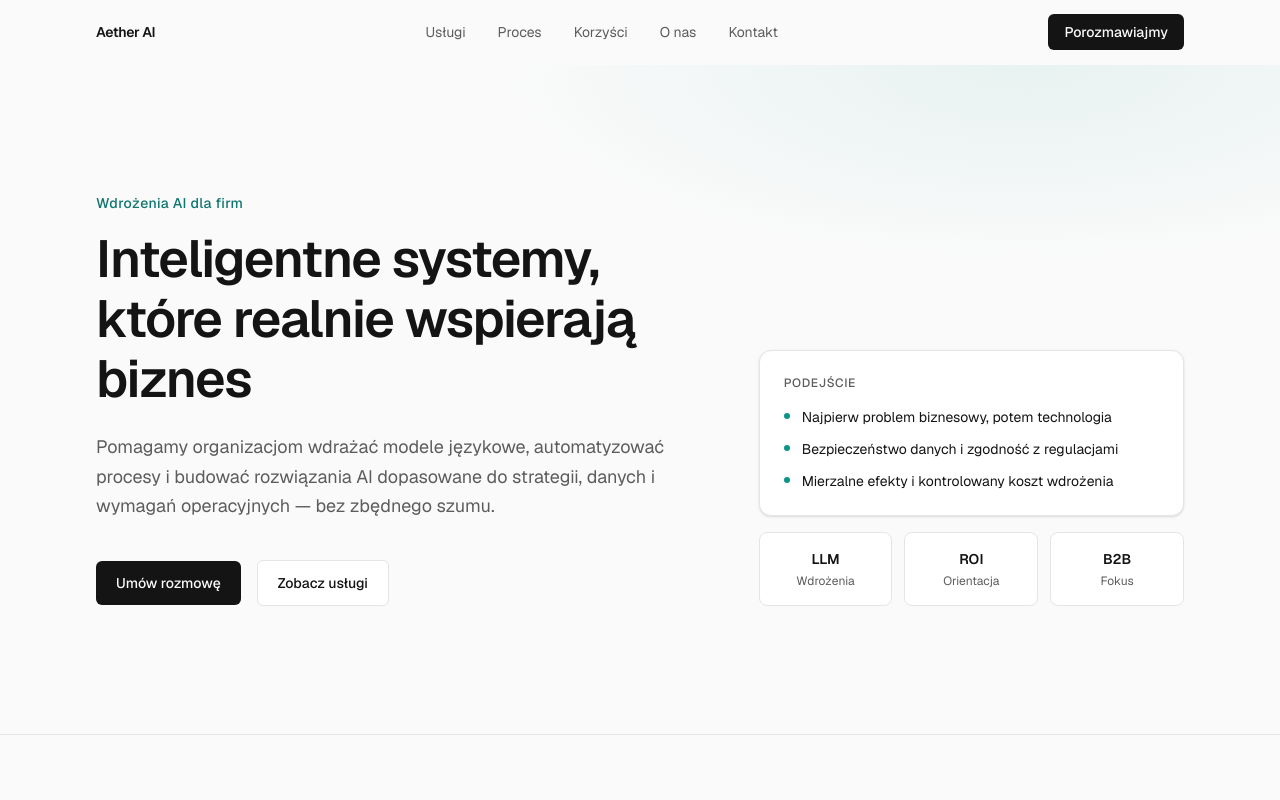
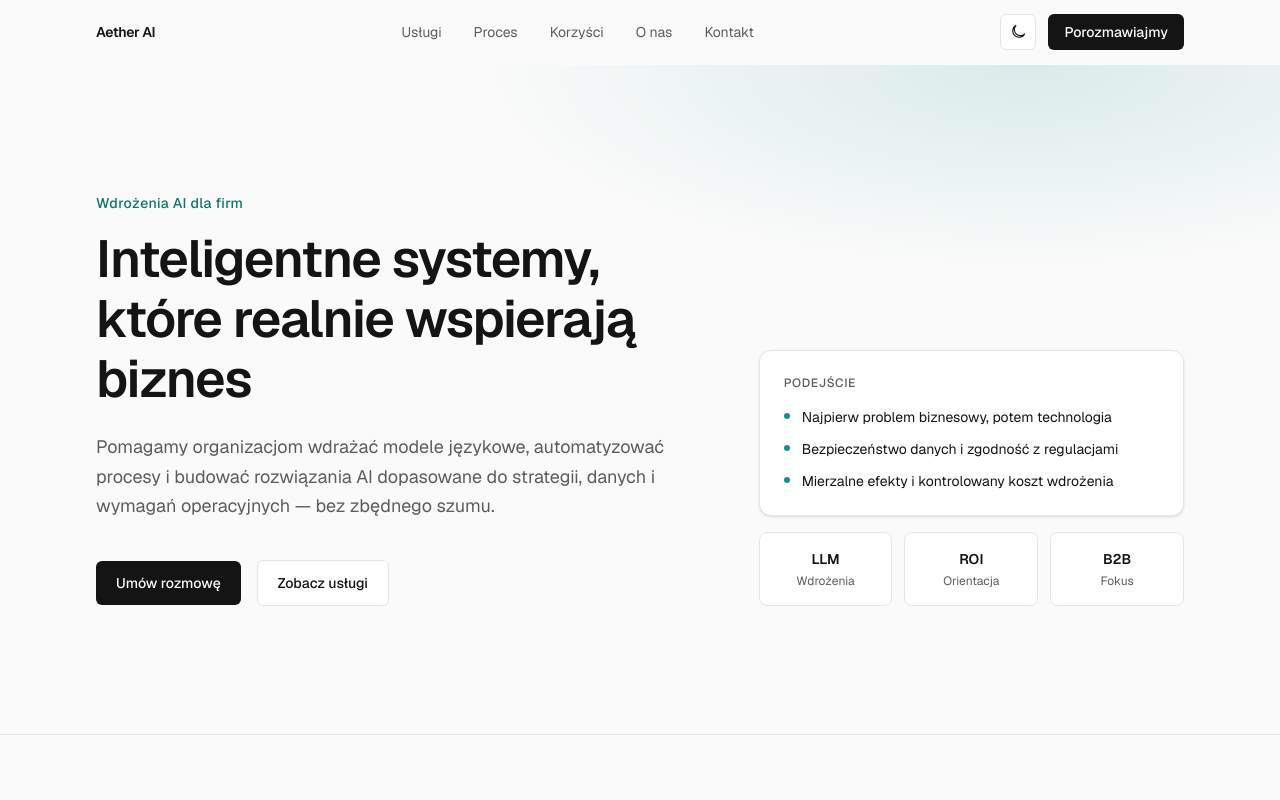
Before and after one commit to TommML/aether-ai-landing, a Next.js app: page / in a window 1280 px wide. Shown: the top 800 px of the page. Built offline with nearby package versions, Linux system fonts and the light colour scheme.

Commit message:
feat(ui): dark mode, skip-link i lekkie animacje
Zamyka luki vs brief v1: motyw jasny/ciemny z przełącznikiem i preferencją systemu, skip-link do #main, subtelne fade-up z respektowaniem prefers-reduced-motion.

```diff
--- a/src/app/globals.css
+++ b/src/app/globals.css
@@ -9,6 +9,17 @@
   --accent: #0d9488;
   --accent-soft: #ccfbf1;
   --accent-dark: #0f766e;
+}
+
+.dark {
+  --background: #0c0c0c;
+  --foreground: #f5f5f5;
+  --muted: #a3a3a3;
+  --border: #2a2a2a;
+  --card: #141414;
+  --accent: #2dd4bf;
+  --accent-soft: #134e4a;
+  --accent-dark: #5eead4;
 }
 
 @theme inline {
@@ -43,3 +54,68 @@ body {
   outline: 2px solid var(--accent);
   outline-offset: 2px;
 }
+
+.skip-link {
+  position: absolute;
+  left: 1rem;
+  top: 1rem;
+  z-index: 100;
+  padding: 0.625rem 1rem;
+  border-radius: 0.375rem;
+  background: var(--foreground);
+  color: var(--background);
+  font-size: 0.875rem;
+  font-weight: 500;
+  transform: translateY(-200%);
+  transition: transform 0.15s ease;
+}
+
+.skip-link:focus {
+  transform: translateY(0);
+  outline: 2px solid var(--accent);
+  outline-offset: 2px;
+}
+
+@keyframes fade-up {
+  from {
+    opacity: 0;
+    transform: translateY(12px);
+  }
+  to {
+    opacity: 1;
+    transform: translateY(0);
+  }
+}
+
+.animate-fade-up {
+  animation: fade-up 0.55s ease-out both;
+}
+
+.animate-delay-1 {
+  animation-delay: 0.08s;
+}
+
+.animate-delay-2 {
+  animation-delay: 0.16s;
+}
+
+.animate-delay-3 {
+  animation-delay: 0.24s;
+}
+
+@media (prefers-reduced-motion: reduce) {
+  html {
+    scroll-behavior: auto;
+  }
+
+  .animate-fade-up,
+  .animate-delay-1,
+  .animate-delay-2,
+  .animate-delay-3 {
+    animation: none;
+  }
+
+  .skip-link {
+    transition: none;
+  }
+}
--- a/src/app/layout.tsx
+++ b/src/app/layout.tsx
@@ -42,13 +42,33 @@ export const metadata: Metadata = {
   },
 };
 
+const themeInitScript = `
+(function () {
+  try {
+    var stored = localStorage.getItem("aether-theme");
+    var dark =
+      stored === "dark" ||
+      (stored !== "light" &&
+        window.matchMedia("(prefers-color-scheme: dark)").matches);
+    if (dark) document.documentElement.classList.add("dark");
+  } catch (e) {}
+})();
+`;
+
 export default function RootLayout({ children }: LayoutProps<"/">) {
   return (
     <html
       lang="pl"
       className={`${geistSans.variable} ${geistMono.variable} h-full antialiased`}
+      suppressHydrationWarning
     >
+      <head>
+        <script dangerouslySetInnerHTML={{ __html: themeInitScript }} />
+      </head>
       <body className="min-h-full flex flex-col bg-background text-foreground">
+        <a href="#main" className="skip-link">
+          Przejdź do treści
+        </a>
         {children}
       </body>
     </html>
--- a/src/app/page.tsx
+++ b/src/app/page.tsx
@@ -11,7 +11,7 @@ export default function Home() {
   return (
     <>
       <Navbar />
-      <main className="flex-1">
+      <main id="main" className="flex-1" tabIndex={-1}>
         <Hero />
         <Services />
         <HowWeWork />
--- a/src/components/Hero.tsx
+++ b/src/components/Hero.tsx
@@ -10,11 +10,11 @@ export default function Hero() {
         aria-hidden="true"
         style={{
           background:
-            "radial-gradient(ellipse 70% 50% at 80% 0%, rgba(13,148,136,0.08), transparent 60%)",
+            "radial-gradient(ellipse 70% 50% at 80% 0%, color-mix(in srgb, var(--accent) 14%, transparent), transparent 60%)",
         }}
       />
       <div className="relative mx-auto grid max-w-6xl gap-12 px-4 py-20 sm:px-6 sm:py-28 lg:grid-cols-12 lg:px-8 lg:py-32">
-        <div className="lg:col-span-7">
+        <div className="animate-fade-up lg:col-span-7">
           <p className="mb-4 text-sm font-medium tracking-wide text-accent-dark">
             Wdrożenia AI dla firm
           </p>
@@ -45,8 +45,8 @@ export default function Hero() {
           </div>
         </div>
 
-        <aside className="flex flex-col justify-end gap-4 lg:col-span-5">
-          <div className="rounded-xl border border-border bg-card p-6 shadow-sm">
+        <aside className="animate-fade-up animate-delay-2 flex flex-col justify-end gap-4 lg:col-span-5">
+          <div className="rounded-xl border border-border bg-card p-6 shadow-sm transition-shadow hover:shadow-md">
             <p className="text-xs font-medium uppercase tracking-wider text-muted">
               Podejście
             </p>
@@ -82,7 +82,7 @@ export default function Hero() {
             ].map((item) => (
               <div
                 key={item.label}
-                className="rounded-lg border border-border bg-card px-3 py-4 text-center"
+                className="rounded-lg border border-border bg-card px-3 py-4 text-center transition-colors hover:border-accent/40"
               >
                 <p className="text-sm font-semibold text-foreground">
                   {item.value}
--- a/src/components/Navbar.tsx
+++ b/src/components/Navbar.tsx
@@ -1,6 +1,7 @@
 "use client";
 
 import { useEffect, useState } from "react";
+import ThemeToggle from "@/components/ThemeToggle";
 
 const links = [
   { href: "#uslugi", label: "Usługi" },
@@ -37,7 +38,7 @@ export default function Navbar() {
       }`}
     >
       <nav
-        className="mx-auto flex h-16 max-w-6xl items-center justify-between px-4 sm:px-6 lg:px-8"
+        className="mx-auto flex h-16 max-w-6xl items-center justify-between gap-3 px-4 sm:px-6 lg:px-8"
         aria-label="Główna nawigacja"
       >
         <a
@@ -60,16 +61,21 @@ export default function Navbar() {
           ))}
         </ul>
 
+        <div className="hidden items-center gap-3 md:flex">
+          <ThemeToggle />
           <a
             href="#kontakt"
-          className="hidden rounded-md bg-foreground px-4 py-2 text-sm font-medium text-background transition-opacity hover:opacity-90 md:inline-flex"
+            className="inline-flex rounded-md bg-foreground px-4 py-2 text-sm font-medium text-background transition-opacity hover:opacity-90"
           >
             Porozmawiajmy
           </a>
+        </div>
 
+        <div className="flex items-center gap-2 md:hidden">
+          <ThemeToggle />
           <button
             type="button"
-          className="inline-flex items-center justify-center rounded-md p-2 text-foreground md:hidden"
+            className="inline-flex items-center justify-center rounded-md p-2 text-foreground"
             aria-expanded={open}
             aria-controls="mobile-menu"
             aria-label={open ? "Zamknij menu" : "Otwórz menu"}
@@ -92,6 +98,7 @@ export default function Navbar() {
               )}
             </svg>
           </button>
+        </div>
       </nav>
 
       {open && (
--- a/src/components/Services.tsx
+++ b/src/components/Services.tsx
@@ -29,7 +29,7 @@ export default function Services() {
       aria-labelledby="services-heading"
     >
       <div className="mx-auto max-w-6xl px-4 sm:px-6 lg:px-8">
-        <div className="max-w-2xl">
+        <div className="animate-fade-up max-w-2xl">
           <p className="text-sm font-medium tracking-wide text-accent-dark">
             Usługi
           </p>
@@ -49,7 +49,9 @@ export default function Services() {
           {services.map((service, index) => (
             <li
               key={service.title}
-              className="group rounded-xl border border-border bg-card p-6 transition-colors hover:border-accent/40 sm:p-8"
+              className={`group animate-fade-up rounded-xl border border-border bg-card p-6 transition-colors hover:border-accent/40 sm:p-8 ${
+                index % 2 === 1 ? "animate-delay-1" : ""
+              }`}
             >
               <span className="font-mono text-xs text-muted">
                 0{index + 1}
--- /dev/null
+++ b/src/components/ThemeToggle.tsx
@@ -0,0 +1,84 @@
+"use client";
+
+import { useEffect, useState } from "react";
+
+type Theme = "light" | "dark";
+
+function resolveTheme(): Theme {
+  const stored = window.localStorage.getItem("aether-theme");
+  if (stored === "light" || stored === "dark") return stored;
+  return window.matchMedia("(prefers-color-scheme: dark)").matches
+    ? "dark"
+    : "light";
+}
+
+function applyTheme(theme: Theme) {
+  document.documentElement.classList.toggle("dark", theme === "dark");
+}
+
+export default function ThemeToggle() {
+  const [theme, setTheme] = useState<Theme>("light");
+  const [mounted, setMounted] = useState(false);
+
+  useEffect(() => {
+    const next = resolveTheme();
+    setTheme(next);
+    applyTheme(next);
+    setMounted(true);
+  }, []);
+
+  function toggle() {
+    const next: Theme = theme === "dark" ? "light" : "dark";
+    setTheme(next);
+    applyTheme(next);
+    window.localStorage.setItem("aether-theme", next);
+  }
+
+  if (!mounted) {
+    return (
+      <span
+        className="inline-flex h-9 w-9 shrink-0"
+        aria-hidden="true"
+      />
+    );
+  }
+
+  const isDark = theme === "dark";
+
+  return (
+    <button
+      type="button"
+      onClick={toggle}
+      className="inline-flex h-9 w-9 items-center justify-center rounded-md border border-border bg-card text-foreground transition-colors hover:border-foreground/20"
+      aria-label={isDark ? "Włącz jasny motyw" : "Włącz ciemny motyw"}
+      title={isDark ? "Jasny motyw" : "Ciemny motyw"}
+    >
+      {isDark ? (
+        <svg
+          width="18"
+          height="18"
+          viewBox="0 0 24 24"
+          fill="none"
+          stroke="currentColor"
+          strokeWidth="1.5"
+          aria-hidden="true"
+        >
+          <circle cx="12" cy="12" r="4" />
+          <path d="M12 2v2M12 20v2M4.93 4.93l1.41 1.41M17.66 17.66l1.41 1.41M2 12h2M20 12h2M4.93 19.07l1.41-1.41M17.66 6.34l1.41-1.41" />
+        </svg>
+      ) : (
+        <svg
+          width="18"
+          height="18"
+          viewBox="0 0 24 24"
+          fill="none"
+          stroke="currentColor"
+          strokeWidth="1.5"
+          aria-hidden="true"
+        >
+          <path d="M21 14.5A8.5 8.5 0 1 1 9.5 3 7 7 0 0 0 21 14.5z" />
+        </svg>
+      )}
+    </button>
+  );
+}
```
Lines whose indentation alone changed are shown as unchanged.
